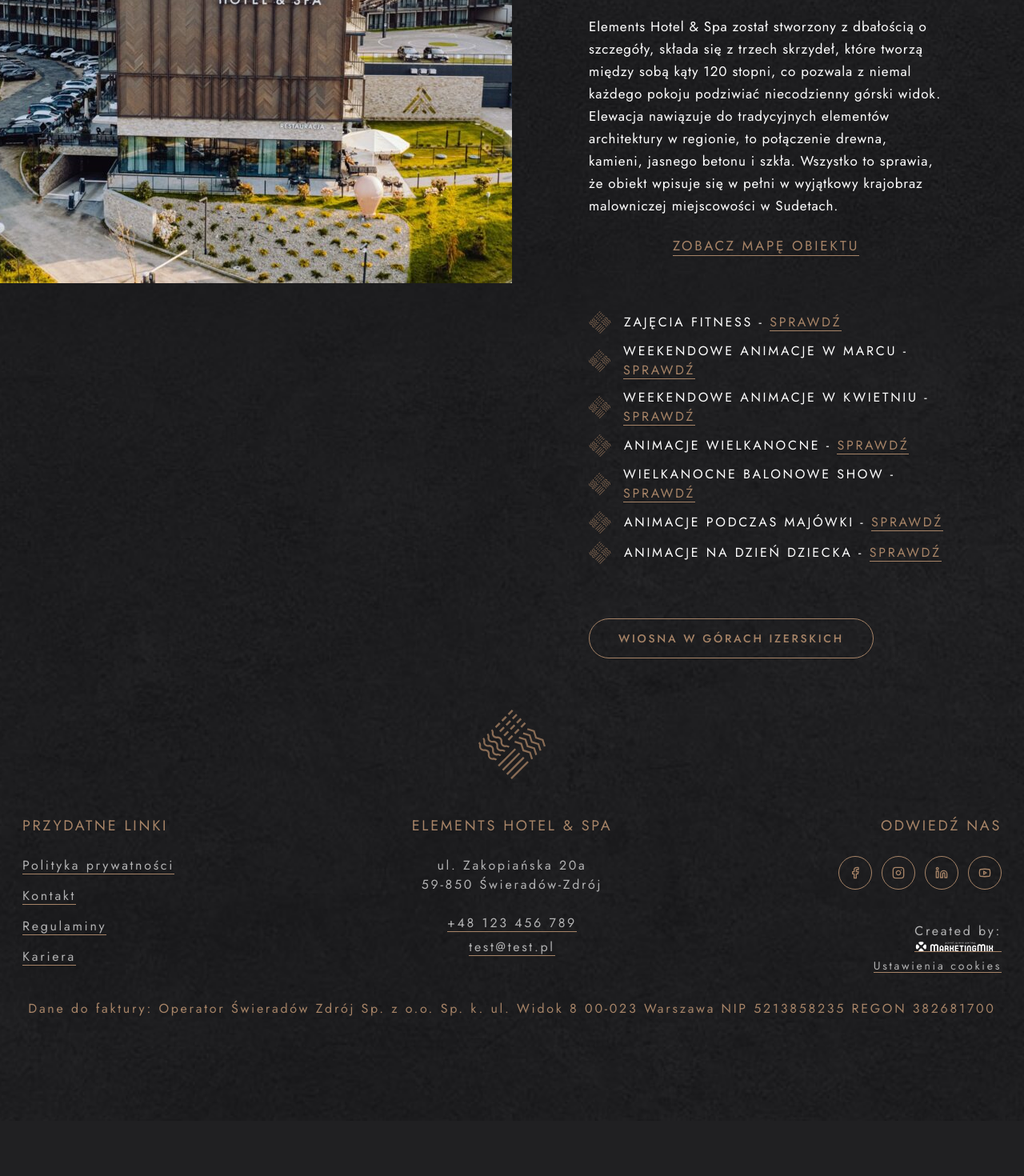
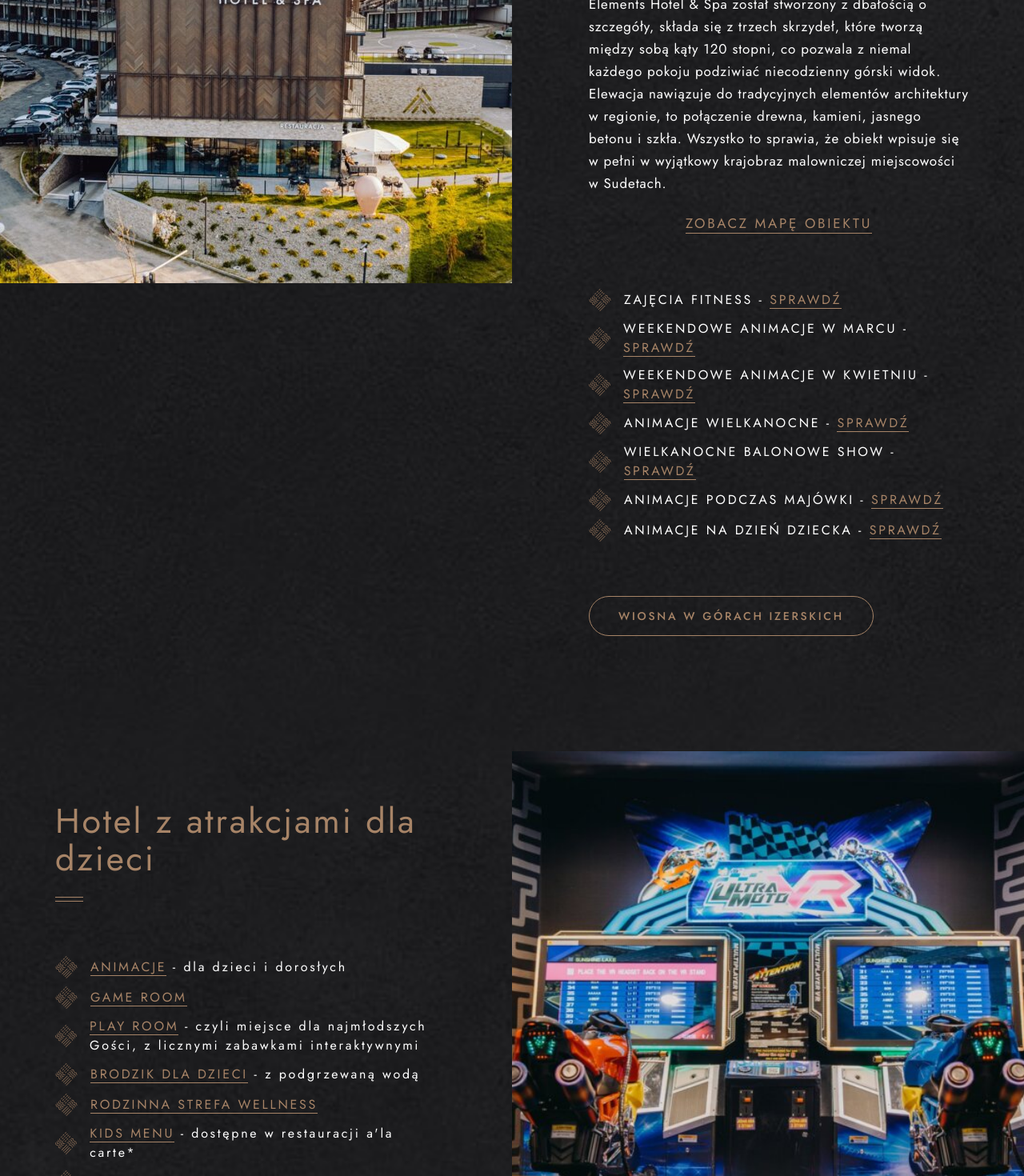
Before and after one commit to MarketingMixSudo/elementsHotel--template, a Next.js app: page / in a window 1280 px wide. Shown: the part 1330-2800 px from the top of the page at 80% size. Before the commit the page ends 2731 px from the top, so only its background shows below. Built offline with nearby package versions, Linux system fonts and the light colour scheme.

Commit message:
create TextImageComponent and children section

```diff
--- a/app/globals.css
+++ b/app/globals.css
@@ -39,7 +39,7 @@
 }
 
 @layer utilities {
-	.topbar-link {
+	.utility-link {
 		@apply text-xs font-semibold  text-font-light hover:text-primary-400 uppercase  duration-300  transition-colors;
 	}
 
@@ -53,6 +53,14 @@
 
 	.link{
 		@apply  relative inline-block text-primary-600  w-fit after:-mt-[2px]  after:block after:absolute after:h-[1px] after:bg-primary-600 after:w-full after:scale-x-100 hover:after:scale-x-0 after:transition after:duration-300 after:origin-left ;
+	}
+
+	.section{
+		@apply pt-14 lg:pt-36
+	}
+
+	.text{
+		@apply md:text-[17px] leading-[1.65] tracking-[.05176em] font-normal
 	}
 
 	/* .heading {
--- a/app/page.tsx
+++ b/app/page.tsx
@@ -1,5 +1,6 @@
 import Hero from "@/components/home/hero";
 import About from "@/components/home/about";
+import Children from "@/components/home/children";
 
 
 export default function Home() {
@@ -7,6 +8,7 @@
    <>
    <Hero/>
    <About/>
+   <Children/>
 
    </>
   );
--- a/components/footer.tsx
+++ b/components/footer.tsx
@@ -23,22 +23,22 @@
 						<h2 className='text-lg  text-primary-600 uppercase'>Przydatne linki</h2>
 						<ul className='flex flex-col justify-start items-center  lg:items-start gap-3.5 mt-6'>
 							<li>
-								<Link href='#' className='link !text-base !text-white/66 !font-normal hover:!text-primary-600'>
+								<Link href='#' className='utility-link !text-base !text-white/66 !font-normal hover:!text-primary-600'>
 									Polityka prywatności
 								</Link>
 							</li>
 							<li>
-								<Link href='#' className='link !text-base !text-white/66 !font-normal hover:!text-primary-600'>
+								<Link href='#' className='utility-link !text-base !text-white/66 !font-normal hover:!text-primary-600'>
 									Kontakt
 								</Link>
 							</li>
 							<li>
-								<Link href='#' className='link !text-base !text-white/66 !font-normal hover:!text-primary-600'>
+								<Link href='#' className='utility-link !text-base !text-white/66 !font-normal hover:!text-primary-600'>
 									Regulaminy
 								</Link>
 							</li>
 							<li>
-								<Link href='#' className='link !text-base !text-white/66 !font-normal hover:!text-primary-600'>
+								<Link href='#' className='utility-link !text-base !text-white/66 !font-normal hover:!text-primary-600'>
 									Kariera
 								</Link>
 							</li>
@@ -59,12 +59,12 @@
 							<div className='flex flex-col justify-center items-center gap-1.5'>
 								<Link
 									href='#'
-									className='link !text-base !text-white/66 !font-normal !lowercase hover:!text-primary-600'>
+									className='utility-link !text-base !text-white/66 !font-normal !lowercase hover:!text-primary-600'>
 									+48 123 456 789
 								</Link>
 								<Link
 									href='#'
-									className='link !text-base !text-white/66 !font-normal !lowercase hover:!text-primary-600'>
+									className='utility-link !text-base !text-white/66 !font-normal !lowercase hover:!text-primary-600'>
 									test@test.pl
 								</Link>
 							</div>
@@ -87,15 +87,15 @@
 								</li>
 							))}
 						</ul>
-						<div className='flex flex-col items-center lg:items-end gap-1.5 mt-10'>
-							<span className='flex justify-center items-center gap-2  link !text-base !text-white/66 !font-normal !normal-case'>
+						<div className='flex flex-col items-center lg:items-end gap-4 lg:gap-1.5 mt-10'>
+							<span className='flex justify-center items-center gap-2  utility-link !text-base !text-white/66 !font-normal !normal-case'>
 								Created by:{' '}
 								<Link href='https://marketingmix.pl'>
 									<Image src={marketingMix} alt='MarketingMix' width={100} height={30} />
 								</Link>
 							</span>
 
-							<Link href='#' className='link !text-sm !text-white/66 !font-normal !normal-case hover:!text-primary-600'>
+							<Link href='#' className='utility-link !text-sm !text-white/66 !font-normal !normal-case hover:!text-primary-600'>
 								Ustawienia cookies
 							</Link>
 						</div>
--- a/components/home/about.tsx
+++ b/components/home/about.tsx
@@ -1,82 +1,48 @@
-import Image from 'next/image'
+import Link from 'next/link'
+
+import TextImageBlock from '@/components/text-image-block'
+import LinkBtn from '@/components/link-btn'
+import { List, ListItem } from '@/components/list'
 
 import about from '@/public/assets/about.jpg'
-import Link from 'next/link'
-
-import emblem from '@/public/assets/emblem.svg'
-import LinkBtn from '../link-btn'
-
-const ListItem = ({ title }: { title: string }) => {
-	return (
-		<li className='flex justify-start items-center gap-4'>
-			<Image src={emblem} alt='' className='size-6 md:size-7' />
-			<div>
-				<span className='uppercase '>{title} - </span>
-				<Link href='#' className='link !uppercase !md:text-[17px] self-center'>
-					sprawdź
-				</Link>
-			</div>
-		</li>
-	)
-}
 
 const About = () => {
 	return (
-		<section className='relative pt-14 lg:pt-36'>
-			<div className='flex flex-col lg:flex-row gap-12 xl:gap-24 max-w-screen-3xl mx-auto px-5 lg:px-0'>
-				<Image
-					src={about}
-					alt='about image'
-					width={1024}
-					height={740}
-					quality={70}
-					sizes='(max-width: 1024px) 100vw, 860px'
-					className='max-h-[550px] lg:max-h-[740px] w-full lg:w-1/2 object-cover object-center order-1 lg:order-none'
-				/>
-				<div className='w-full lg:w-1/2 lg:max-w-[475px] flex flex-col justify-start gap-6 lg:mt-16  lg:pr-8'>
-					<h2 className='text-primary-600 text-2xl md:text-[43px] font-normal leading-[1.1] after:block after:w-[35px] after:border-t afert:border-primary-600 after:border-b after:p-[2px] after:mt-6'>
-						Hotel o doskonałej lokalizacji
-					</h2>
-
-					<p className='md:text-[17px] leading-[1.65] tracking-[.05176em] font-normal'>
+		<TextImageBlock img={about} alt='about image' heading='Hotel o doskonałej lokalizacji'>
+			<p className='text'>
 				Zachwyć się unikatowym położeniem w uzdrowiskowej miejscowości Świeradów-Zdrój. Poznaj hotel otoczony
 				klimatyczną scenerią Gór Izerskich, z doskonałą lokalizacją blisko
 				<Link href='#' className='link ml-1.5'>
 					atrakcji w okolicy
 				</Link>
-						.
 				<br />
 				To tu znajdziesz miejsce, w którym w pełni wypoczniesz.
 			</p>
 
-					<p className='text-[17px] leading-[1.65] tracking-[.05176em] font-normal'>
-						Elements Hotel & Spa został stworzony z dbałością o szczegóły, składa się z trzech skrzydeł, które tworzą
-						między sobą kąty 120 stopni, co pozwala z niemal każdego pokoju podziwiać niecodzienny górski widok.
-						Elewacja nawiązuje do tradycyjnych elementów architektury w regionie, to połączenie drewna, kamieni, jasnego
-						betonu i szkła. Wszystko to sprawia, że obiekt wpisuje się w pełni w wyjątkowy krajobraz malowniczej
-						miejscowości w Sudetach.
+			<p className='text'>
+				Elements Hotel & Spa został stworzony z dbałością o szczegóły, składa się z trzech skrzydeł, które tworzą między
+				sobą kąty 120 stopni, co pozwala z niemal każdego pokoju podziwiać niecodzienny górski widok. Elewacja nawiązuje
+				do tradycyjnych elementów architektury w regionie, to połączenie drewna, kamieni, jasnego betonu i szkła.
+				Wszystko to sprawia, że obiekt wpisuje się w pełni w wyjątkowy krajobraz malowniczej miejscowości w Sudetach.
 			</p>
 
 			<Link href='#' className='link !uppercase md:!text-[17px] self-center'>
 				ZOBACZ MAPĘ OBIEKTU
 			</Link>
 
-					<ul className='flex flex-col gap-2.5 mt-11'>
-						<ListItem title='Zajęcia fitness' />
-						<ListItem title='WEEKENDOWE ANIMACJE W MARCU' />
-						<ListItem title='WEEKENDOWE ANIMACJE W KWIETNIU' />
-						<ListItem title='ANIMACJE WIELKANOCNE' />
-						<ListItem title='WIELKANOCNE BALONOWE SHOW' />
-						<ListItem title='ANIMACJE PODCZAS MAJÓWKI' />
-						<ListItem title='ANIMACJE NA DZIEŃ DZIECKA' />
-					</ul>
-
+			<List>
+				<ListItem href="#" title='Zajęcia fitness' />
+				<ListItem href="#" title='WEEKENDOWE ANIMACJE W MARCU' />
+				<ListItem href="#" title='WEEKENDOWE ANIMACJE W KWIETNIU' />
+				<ListItem href="#" title='ANIMACJE WIELKANOCNE' />
+				<ListItem href="#" title='WIELKANOCNE BALONOWE SHOW' />
+				<ListItem href="#" title='ANIMACJE PODCZAS MAJÓWKI' />
+				<ListItem href="#" title='ANIMACJE NA DZIEŃ DZIECKA' />
+			</List>
 			<LinkBtn variant={'outline'} className='self-start mt-11' href='#'>
 				Wiosna w górach izerskich
 			</LinkBtn>
-				</div>
-			</div>
-		</section>
+		</TextImageBlock>
 	)
 }
 
--- /dev/null
+++ b/components/home/children.tsx
@@ -0,0 +1,29 @@
+import TextImageBlock from '@/components/text-image-block'
+import LinkBtn from '@/components/link-btn'
+
+import children from '@/public/assets/children.jpg'
+import { List, ListItem } from '@/components/list'
+
+const Children = () => {
+	return (
+		<TextImageBlock reverse img={children} alt='children image' heading='Hotel z atrakcjami dla dzieci'>
+			<List>
+				<ListItem variant='secondary' href='#' title='Animacje' description='dla dzieci i dorosłych' />
+				<ListItem variant='secondary' href='#' title='game room'  />
+                <ListItem variant='secondary' href='#' title='play room' description='czyli miejsce dla najmłodszych Gości, z licznymi zabawkami interaktywnymi' />
+                <ListItem variant='secondary' href='#' title='brodzik dla dzieci' description='z podgrzewaną wodą' />
+                <ListItem variant='secondary' href='#' title='RODZINNA STREFA WELLNESS'  />
+                <ListItem variant='secondary' href='#' title='Kids menu' description="dostępne w restauracji a'la carte*" />
+                <ListItem variant='secondary' href='#' title='Zabiegi dla dzieci' description="w Spa*" />
+			</List>
+
+            <span className='italic text-sm'>*Usługa dodatkowo płatna.</span>
+
+			<LinkBtn variant={'outline'} className='self-start mt-11' href='#'>
+				Czytaj więcej
+			</LinkBtn>
+		</TextImageBlock>
+	)
+}
+
+export default Children
--- /dev/null
+++ b/components/list.tsx
@@ -0,0 +1,43 @@
+import Image from 'next/image'
+import Link from 'next/link'
+
+import emblem from '@/public/assets/emblem.svg'
+
+export const List = ({ children }: { children: React.ReactNode }) => {
+	return <ul className='flex flex-col gap-2.5 mt-11'>{children}</ul>
+}
+
+export const ListItem = ({
+	href,
+	title,
+	description,
+	variant = 'default',
+}: {
+	title: string
+	description?: string
+	href: string
+	variant?: 'default' | 'secondary'
+}) => {
+	return (
+		<li className='flex justify-start items-center gap-4'>
+			<Image src={emblem} alt='' className='size-6 md:size-7' />
+			<div>
+				{variant === 'secondary' ? (
+					<>
+						<Link href={href} className='link !uppercase !md:text-[17px] self-center'>
+							{title}
+						</Link>
+						{description && <span> - {description}</span>}
+					</>
+				) : (
+					<>
+						<span className='uppercase'>{title} - </span>
+						<Link href={href} className='link !uppercase !md:text-[17px] self-center'>
+							sprawdź
+						</Link>
+					</>
+				)}
+			</div>
+		</li>
+	)
+}
--- /dev/null
+++ b/components/text-image-block.tsx
@@ -0,0 +1,41 @@
+import Image, { StaticImageData } from 'next/image'
+
+const TextImageBlock = ({
+	img,
+	alt,
+	heading,
+	children,
+    reverse
+}: {
+	img:  StaticImageData | string
+	alt: string
+	heading: string
+	children: React.ReactNode
+    reverse?: boolean
+}) => {
+	return (
+		<section className='section'>
+			<div className='flex flex-col lg:flex-row justify-center gap-12 xl:gap-24 max-w-screen-3xl mx-auto px-5 lg:px-0'>
+				<Image
+					src={img}
+					alt={alt}
+					width={1024}
+					height={740}
+					quality={70}
+					sizes='(max-width: 1024px) 100vw, 860px'
+					className={`max-h-[550px] lg:max-h-[740px] w-full lg:w-1/2 object-cover object-center order-1 ${reverse? '' : 'lg:order-none'}`}
+				/>
+				<div className={`flex  ${reverse? 'justify-end' : ' justify-start'} w-full lg:w-1/2  lg:mt-16   ${reverse? 'lg:pl-8' : ' lg:pr-8'}`}>
+                <div className='lg:max-w-[475px] flex flex-col justify-start  gap-6'>
+
+					<h2 className='text-primary-600 text-2xl md:text-[43px] font-normal leading-[1.1] after:block after:w-[35px] after:border-t after:border-primary-600 after:border-b after:p-[2px] after:mt-6'>{heading}</h2>
+
+					{children}
+                </div>
+				</div>
+			</div>
+		</section>
+	)
+}
+
+export default TextImageBlock
```
Also changed, not shown: components/header/topbar.tsx (+4 -4 lines), public/assets/children.jpg (added). Lines whose indentation alone changed are shown as unchanged.
